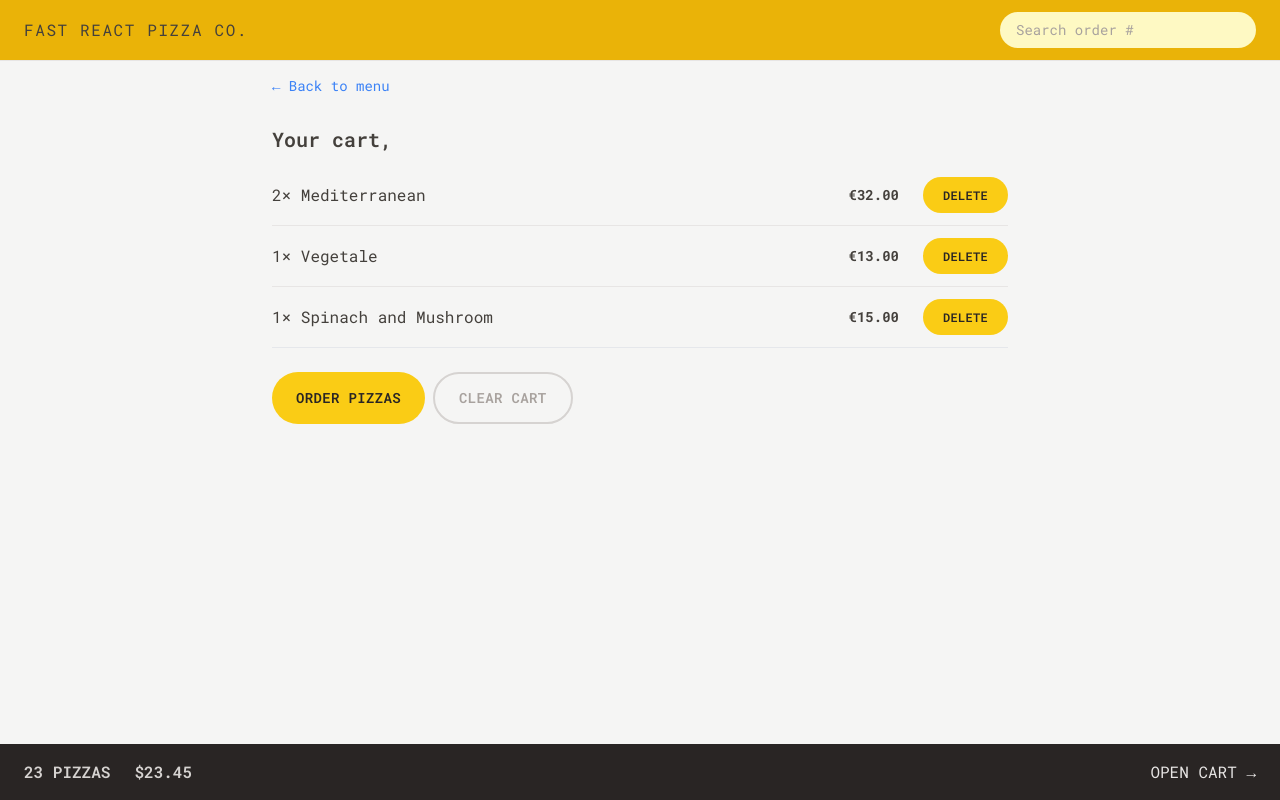
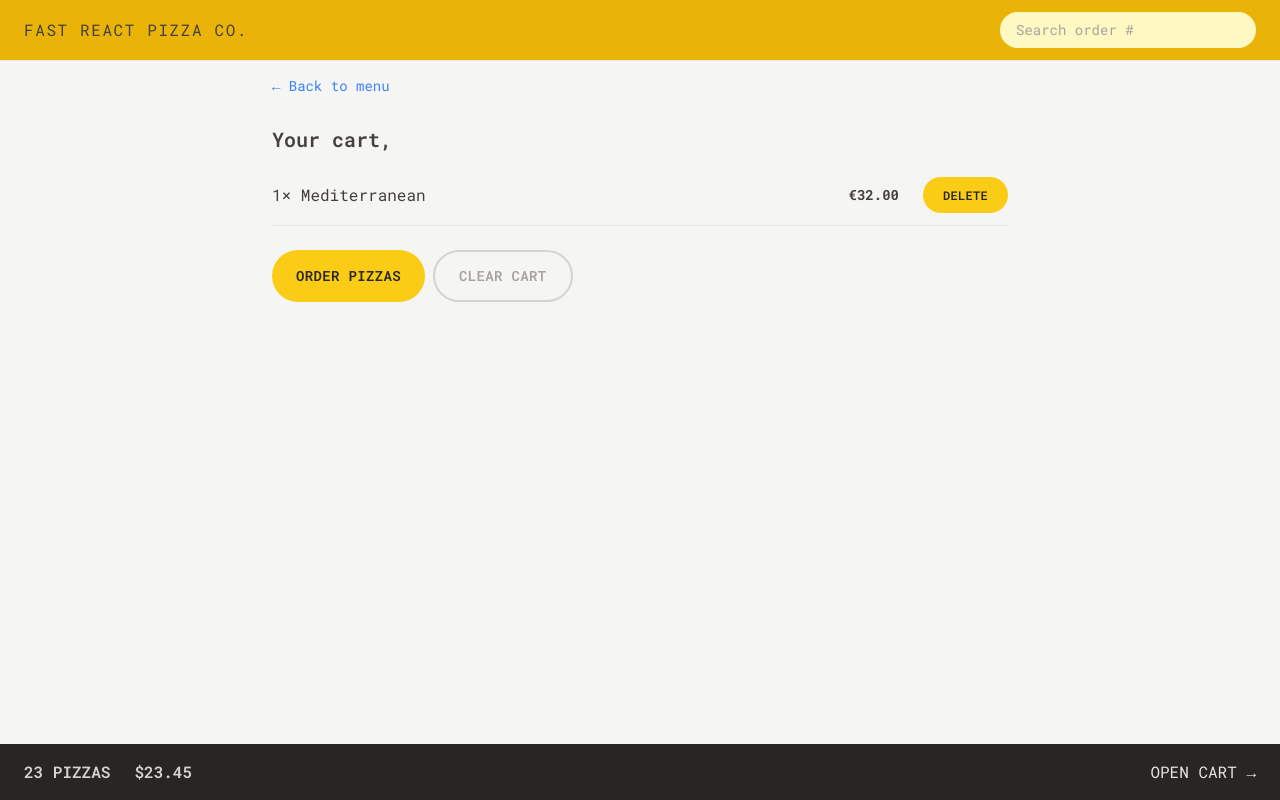
Before and after one commit to 2EZ4BLINK/fast-pizza, a React (Vite) app: page /cart in a window 1280 px wide. Built offline with nearby package versions, Linux system fonts and the light colour scheme.

Commit message:
update: modeling cart state

```diff
--- a/src/features/cart/Cart.jsx
+++ b/src/features/cart/Cart.jsx
@@ -2,6 +2,7 @@ import { LinkButton, Button } from "../../ui";
 import { Link } from "react-router-dom";
 import CartItem from "./CartItem";
 import { useGetName } from "../../features/user/userSlice";
+import { useGetCartItem } from "./cartSlice";
 
 const fakeCart = [
   {
@@ -28,8 +29,8 @@ const fakeCart = [
 ];
 
 function Cart() {
-  const cart = fakeCart;
   const username = useGetName();
+  const cart = useGetCartItem();
 
   return (
     <div className="px-4 py-3">
--- /dev/null
+++ b/src/features/cart/cartSlice.js
@@ -0,0 +1,56 @@
+import { createSlice } from "@reduxjs/toolkit";
+import { useSelector } from "react-redux";
+
+const initialState = {
+  cart: [
+    {
+      pizzaId: 12,
+      name: "Mediterranean",
+      quantity: 1,
+      unitPrice: 16,
+      totalPrice: 32,
+    },
+  ],
+};
+
+const cartSlice = createSlice({
+  name: "cart",
+  initialState,
+  reducers: {
+    addItem(state, action) {
+      state.cart.push(action.payload);
+    },
+    deleteItem(state, action) {
+      state.cart.filter((i) => i.pizzaId !== action.payload);
+    },
+    increaseItemQuantity(state, action) {
+      const item = state.cart.find((i) => i.pizzaId === action.payload);
+
+      item.quantity++;
+      item.totalPrice = item.quantity * item.unitPrice;
+    },
+    decreaseItemQuantity(state, action) {
+      const item = state.cart.find((i) => i.pizzaId === action.payload);
+
+      item.quantity--;
+      item.totalPrice = item.quantity * item.unitPrice;
+    },
+    clearCart(state) {
+      state.cart = [];
+    },
+  },
+});
+
+export const {
+  addItem,
+  deleteItem,
+  increaseItemQuantity,
+  decreaseItemQuantity,
+  clearCart,
+} = cartSlice.actions;
+
+export const useGetCartItem = () => {
+  return useSelector(({ cart }) => cart.cart);
+};
+
+export default cartSlice.reducer;
--- a/src/store.js
+++ b/src/store.js
@@ -1,9 +1,11 @@
 import { configureStore } from "@reduxjs/toolkit";
 import userReducer from "./features/user/userSlice";
+import cartReducer from "./features/cart/cartSlice";
 
 const store = configureStore({
   reducer: {
     user: userReducer,
+    cart: cartReducer,
   },
 });
 
```
